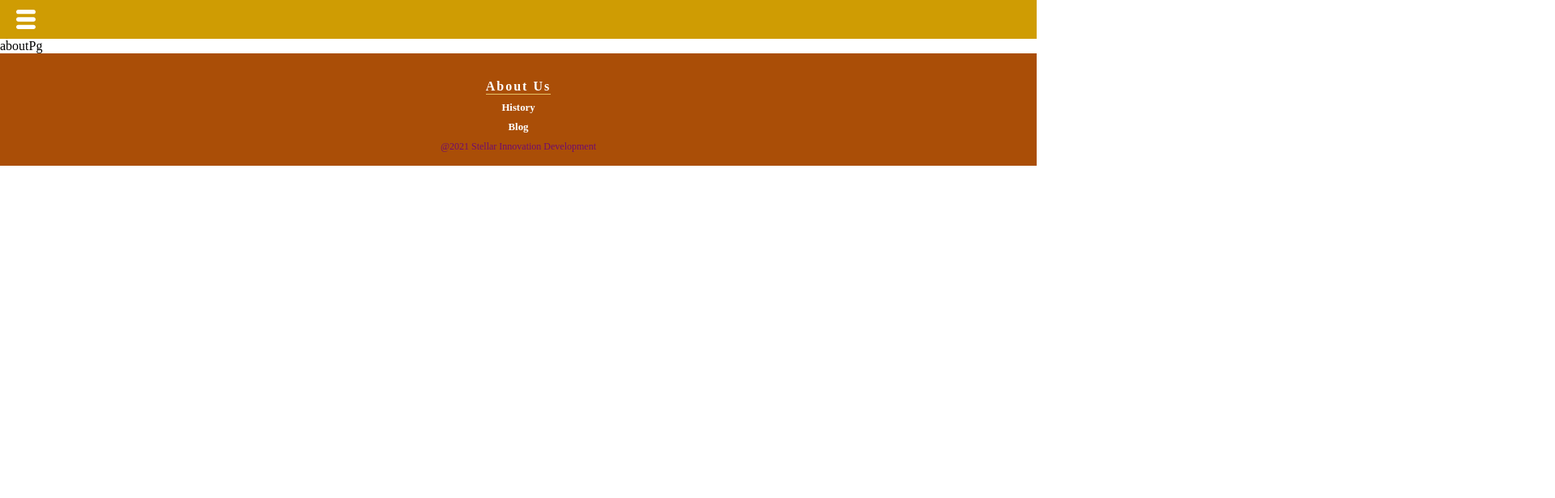
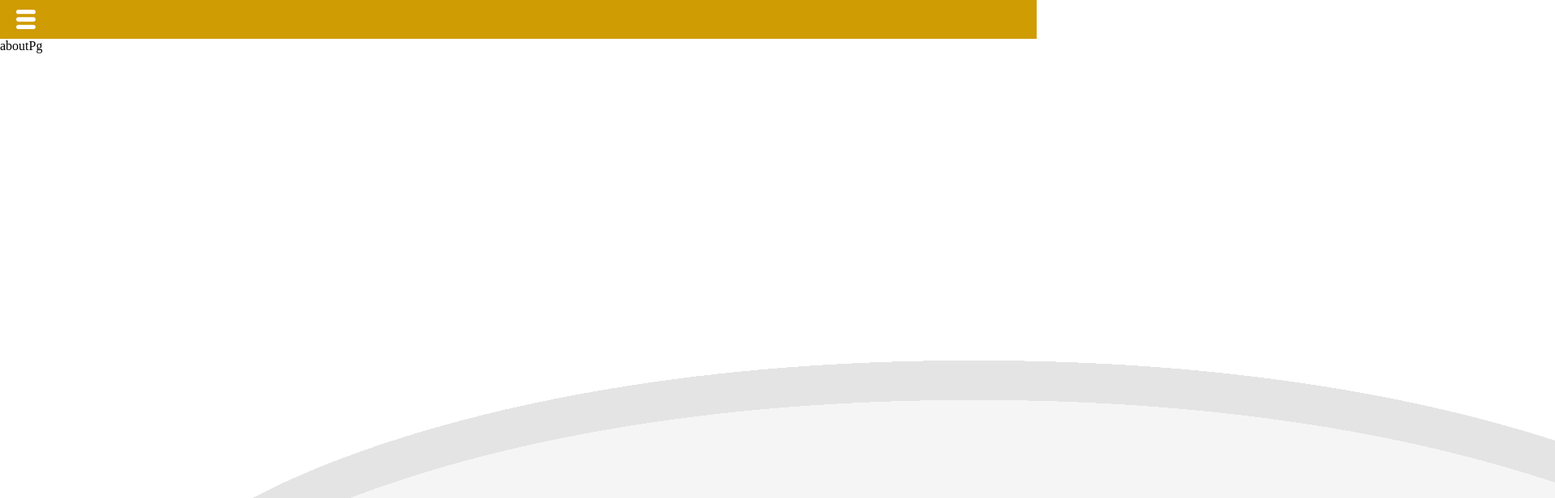
Before and after one commit to NicBab/bayou_bros, a React (Create React App) app: page /about in a window 1280 px wide. Shown: the top 616 px of the page at 81% size, 1920 px wide, since content can reach past the window. Built offline with nearby package versions, Linux system fonts and the light colour scheme.

Commit message:
adding pages background img logo

```diff
--- a/src/App.css
+++ b/src/App.css
@@ -1,3 +1,4 @@
 * {
+  /* background-image: url('images/BB-bw.png'); */
   margin: 0;
 }
--- /dev/null
+++ b/src/components/Background.jsx
@@ -0,0 +1,15 @@
+import React from 'react'
+import './css/Background.css'
+import backgroundImg from '../images/BB-bw.png'
+
+const Background = () => {
+    return (
+        <>
+          <div className="backgroundImg">
+            <img className="Logo" src={backgroundImg} alt=""></img>
+          </div>
+        </>
+    )
+}
+
+export default Background
--- /dev/null
+++ b/src/components/css/Background.css
@@ -0,0 +1,4 @@
+.backgroundImg {
+    opacity: 0.1;
+    z-index: 2;
+}
--- a/src/components/index.js
+++ b/src/components/index.js
@@ -1,2 +1,3 @@
 export { default as Header } from './Header'
+export { default as Background } from './Background'
 export { default as Footer } from './Footer'
--- a/src/pages/About.jsx
+++ b/src/pages/About.jsx
@@ -1,9 +1,11 @@
 import React from 'react'
+import {Background} from '../components/index'
 
 const About = () => {
     return (
         <div>
             aboutPg
+            <Background />
         </div>
     )
 }
```
Also changed, not shown: src/App.jsx (line endings or trailing spaces), src/images/BB-bw.png (added).
